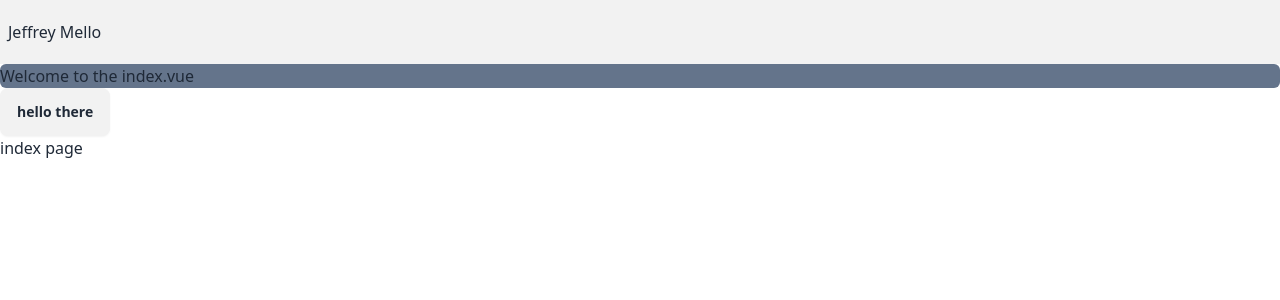
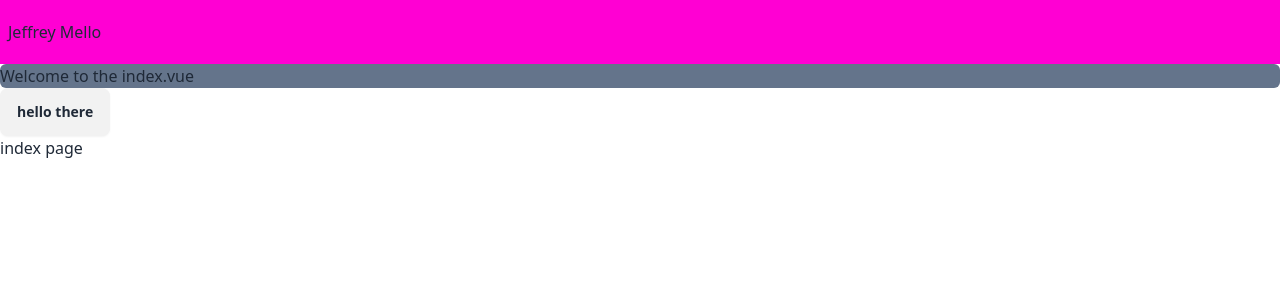
Before and after one commit to melloCoding/mellocoding.github.com, a Nuxt app: page / in a window 1280 px wide. Shown: the top 300 px of the page. Built offline with nearby package versions, Linux system fonts and the light colour scheme.

Commit message:
Update index.vue

```diff
--- a/pages/index.vue
+++ b/pages/index.vue
@@ -1,5 +1,5 @@
 <template>
-    <nav class="navbar bg-base-200"><NuxtLink to="/">Jeffrey Mello</NuxtLink></nav>
+    <nav class="navbar bg-secondary"><NuxtLink to="/">Jeffrey Mello</NuxtLink></nav>
     <div>
      <h1 class="bg-slate-500 rounded-md">Welcome to the index.vue</h1>
     </div>
```
